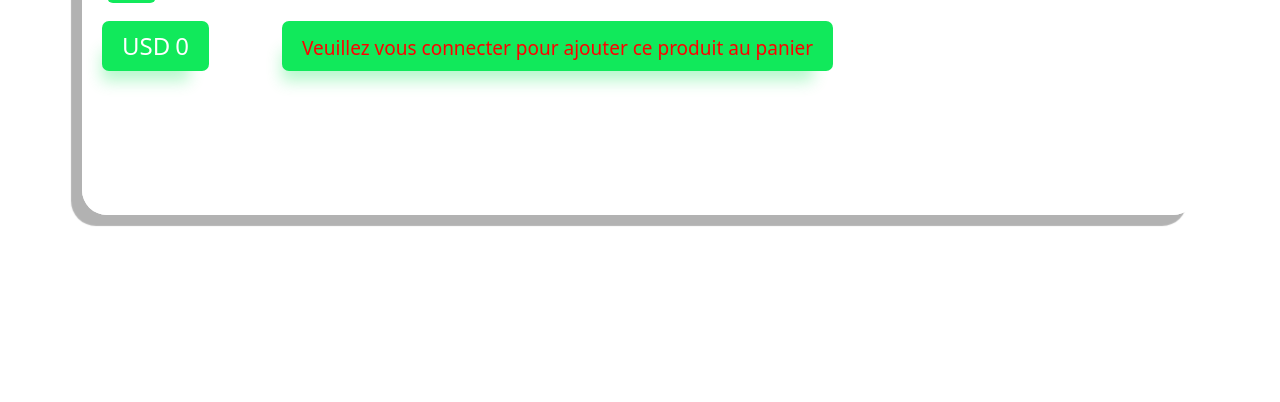
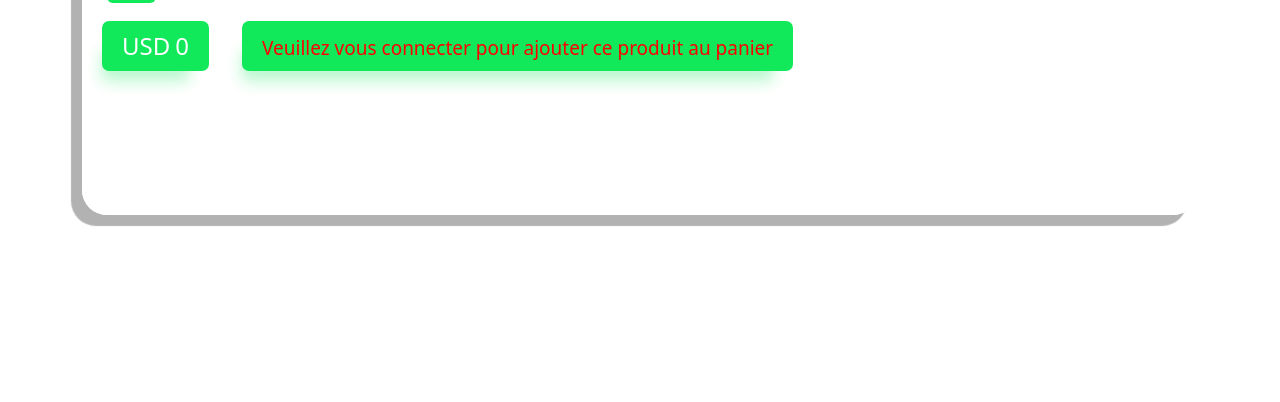
Before and after one commit to FERREIRADB/BLMshop, a PHP site: page /vue/detail.php in a window 1280 px wide. Shown: the part 398-800 px from the top of the page. Run offline with PHP 8.4, Linux system fonts and the light colour scheme; data that the repository does not hold is empty.

Commit message:
fin de journee

```diff
--- a/modele/fonctions.php
+++ b/modele/fonctions.php
@@ -92,7 +92,7 @@ function detailProduit()
     echo '                USD<b>' . number_format($detailProduit->price) . '</b>';
     echo '              </span>';
     echo '              </span>';
-    echo '        <span class="product-price" style="margin-top:10px; margin-left:200px">';
+    echo '        <span class="product-price" style="margin-top:10px; margin-left:160px">';
 
     if (isset($_SESSION['user'])) {
         echo '                <a style="color:white; font-size:23px;" href="panier.php?idProduits=' . $id . '"><b>Ajouter au panier</b></a>';
```
